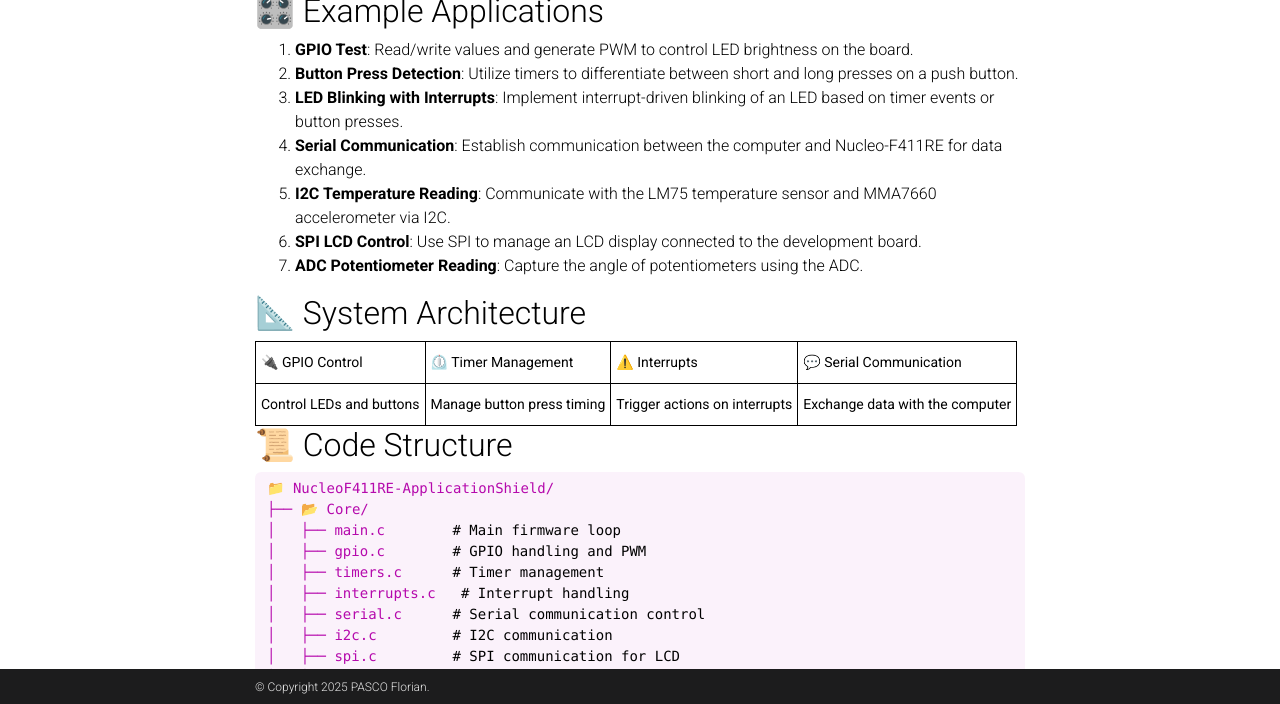
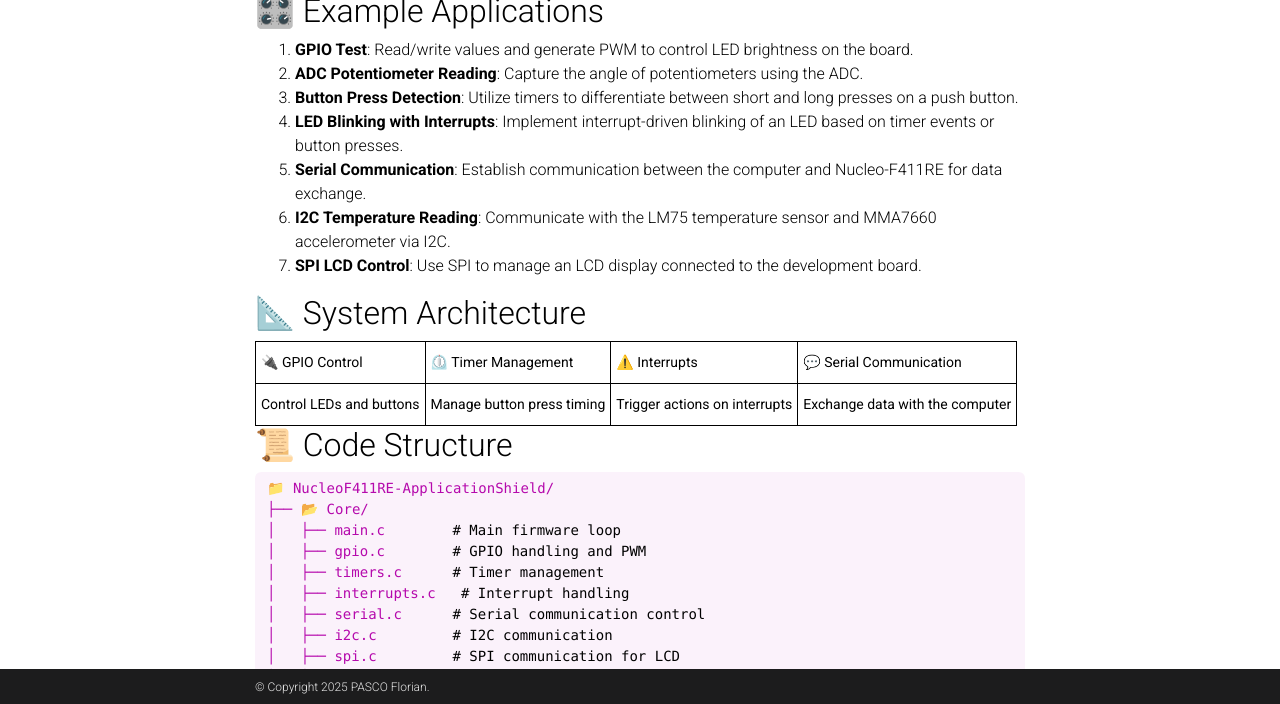
Before and after one commit to mathisdemo/mathisdemo.github.io, a Jekyll site: the page built from _projects/NucleoF411RE-ApplicationShield.md, in a window 1280 px wide and 900 px high, scrolled down 1947 px, cut to the strip 196-900 px from the top of the window. Built offline with Jekyll 4.4.1, drawn with Linux system fonts in a browser that asks for light colours; comment, search, counter and statistics services are not loaded; a style sheet for code colours, icons or effects is not loaded.

```diff
--- a/_projects/NucleoF411RE-ApplicationShield.md
+++ b/_projects/NucleoF411RE-ApplicationShield.md
@@ -46,12 +46,13 @@ subcategory: Firmware Development
 ## 🎛️ Example Applications
 
 1. **GPIO Test**: Read/write values and generate PWM to control LED brightness on the board.
-2. **Button Press Detection**: Utilize timers to differentiate between short and long presses on a push button.
-3. **LED Blinking with Interrupts**: Implement interrupt-driven blinking of an LED based on timer events or button presses.
-4. **Serial Communication**: Establish communication between the computer and Nucleo-F411RE for data exchange.
-5. **I2C Temperature Reading**: Communicate with the LM75 temperature sensor and MMA7660 accelerometer via I2C.
-6. **SPI LCD Control**: Use SPI to manage an LCD display connected to the development board.
-7. **ADC Potentiometer Reading**: Capture the angle of potentiometers using the ADC.
+2. **ADC Potentiometer Reading**: Capture the angle of potentiometers using the ADC.
+3. **Button Press Detection**: Utilize timers to differentiate between short and long presses on a push button.
+4. **LED Blinking with Interrupts**: Implement interrupt-driven blinking of an LED based on timer events or button presses.
+5. **Serial Communication**: Establish communication between the computer and Nucleo-F411RE for data exchange.
+6. **I2C Temperature Reading**: Communicate with the LM75 temperature sensor and MMA7660 accelerometer via I2C.
+7. **SPI LCD Control**: Use SPI to manage an LCD display connected to the development board.
+
 
 ## 📐 System Architecture
 
```
